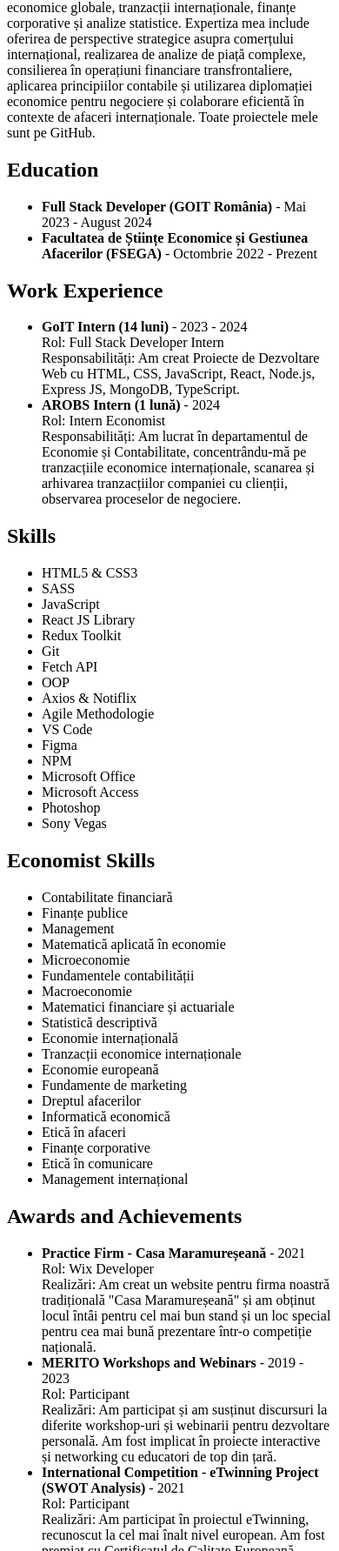
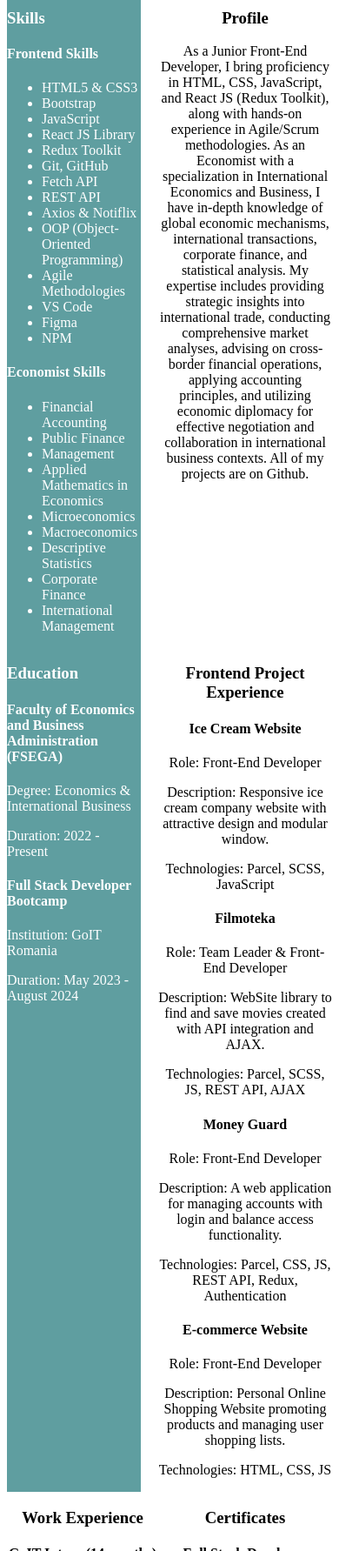
Before and after one commit to paulbud61/Personal-Portofolio, a plain HTML site: page index.html in a window 390 px wide. Shown: the part 217-2000 px from the top of the page at 87% size. Drawn offline with Linux system fonts and the light colour scheme.

Commit message:
Display Grid, Background Color

```diff
--- a/index.html
+++ b/index.html
@@ -1,216 +1,174 @@
 <!DOCTYPE html>
-<html lang="ro">
+<html lang="en">
   <head>
     <meta charset="UTF-8" />
+    <meta http-equiv="X-UA-Compatible" content="IE=edge" />
     <meta name="viewport" content="width=device-width, initial-scale=1.0" />
-    <title>My Resume</title>
+    <title>Paul-George Bud Portfolio</title>
+    <link rel="stylesheet" href="style.css" />
   </head>
   <body>
-    <header>
-      <h1>My Resume</h1>
+    <header class="header">
+      <nav class="nav-container">
+        <ul class="nav-ul">
+          <li><a href="#profile">Profile</a></li>
+          <li><a href="#projects">Projects</a></li>
+          <li><a href="#certificates">Certificates</a></li>
+          <li><a href="#work-experience">Work Experience</a></li>
+          <li><a href="#education">Education</a></li>
+        </ul>
+      </nav>
+      <hr />
+      <h1>Bud Paul-George</h1>
+      <h2>Junior Front-End Developer & Economist</h2>
     </header>
-
-    <section>
-      <h2>Summary</h2>
+    <div class="container">
+      <section id="profile">
+        <h3>Profile</h3>
         <p>
-        Ca Junior Front-End Developer, aduc o competență în HTML, CSS,
-        JavaScript și librăria React, împreună cu experiență practică în
-        metodologiile Agile/Scrum. Fiind economist cu specializare în Economie
-        Internațională și Afaceri, dețin cunoștințe profunde despre mecanismele
-        economice globale, tranzacții internaționale, finanțe corporative și
-        analize statistice. Expertiza mea include oferirea de perspective
-        strategice asupra comerțului internațional, realizarea de analize de
-        piață complexe, consilierea în operațiuni financiare transfrontaliere,
-        aplicarea principiilor contabile și utilizarea diplomației economice
-        pentru negociere și colaborare eficientă în contexte de afaceri
-        internaționale. Toate proiectele mele sunt pe GitHub.
+          As a Junior Front-End Developer, I bring proficiency in HTML, CSS,
+          JavaScript, and React JS (Redux Toolkit), along with hands-on
+          experience in Agile/Scrum methodologies. As an Economist with a
+          specialization in International Economics and Business, I have
+          in-depth knowledge of global economic mechanisms, international
+          transactions, corporate finance, and statistical analysis. My
+          expertise includes providing strategic insights into international
+          trade, conducting comprehensive market analyses, advising on
+          cross-border financial operations, applying accounting principles, and
+          utilizing economic diplomacy for effective negotiation and
+          collaboration in international business contexts. All of my projects
+          are on Github.
         </p>
       </section>
 
-    <section>
-      <h2>Education</h2>
-      <ul>
-        <li>
-          <strong>Full Stack Developer (GOIT România)</strong> - Mai 2023 -
-          August 2024
-        </li>
-        <li>
-          <strong
-            >Facultatea de Științe Economice și Gestiunea Afacerilor
-            (FSEGA)</strong
-          >
-          - Octombrie 2022 - Prezent
-        </li>
-      </ul>
-    </section>
-
-    <section>
-      <h2>Work Experience</h2>
-      <ul>
-        <li>
-          <strong>GoIT Intern (14 luni)</strong> - 2023 - 2024<br />
-          Rol: Full Stack Developer Intern<br />
-          Responsabilități: Am creat Proiecte de Dezvoltare Web cu HTML, CSS,
-          JavaScript, React, Node.js, Express JS, MongoDB, TypeScript.
-        </li>
-        <li>
-          <strong>AROBS Intern (1 lună)</strong> - 2024<br />
-          Rol: Intern Economist<br />
-          Responsabilități: Am lucrat în departamentul de Economie și
-          Contabilitate, concentrându-mă pe tranzacțiile economice
-          internaționale, scanarea și arhivarea tranzacțiilor companiei cu
-          clienții, observarea proceselor de negociere.
-        </li>
-      </ul>
-    </section>
-
-    <section>
-      <h2>Skills</h2>
+      <section id="skills">
+        <h3>Skills</h3>
+        <div>
+          <h4>Frontend Skills</h4>
           <ul>
             <li>HTML5 & CSS3</li>
-        <li>SASS</li>
+            <li>Bootstrap</li>
             <li>JavaScript</li>
             <li>React JS Library</li>
             <li>Redux Toolkit</li>
-        <li>Git</li>
+            <li>Git, GitHub</li>
             <li>Fetch API</li>
-        <li>OOP</li>
+            <li>REST API</li>
             <li>Axios & Notiflix</li>
-        <li>Agile Methodologie</li>
+            <li>OOP (Object-Oriented Programming)</li>
+            <li>Agile Methodologies</li>
             <li>VS Code</li>
             <li>Figma</li>
             <li>NPM</li>
-        <li>Microsoft Office</li>
-        <li>Microsoft Access</li>
-        <li>Photoshop</li>
-        <li>Sony Vegas</li>
           </ul>
+        </div>
+        <div>
+          <h4>Economist Skills</h4>
+          <ul>
+            <li>Financial Accounting</li>
+            <li>Public Finance</li>
+            <li>Management</li>
+            <li>Applied Mathematics in Economics</li>
+            <li>Microeconomics</li>
+            <li>Macroeconomics</li>
+            <li>Descriptive Statistics</li>
+            <li>Corporate Finance</li>
+            <li>International Management</li>
+          </ul>
+        </div>
+      </section>
+      <section id="education">
+        <h3>Education</h3>
+        <div>
+          <h4>Faculty of Economics and Business Administration (FSEGA)</h4>
+          <p>Degree: Economics & International Business</p>
+          <p>Duration: 2022 - Present</p>
+        </div>
+        <div>
+          <h4>Full Stack Developer Bootcamp</h4>
+          <p>Institution: GoIT Romania</p>
+          <p>Duration: May 2023 - August 2024</p>
+        </div>
+      </section>
+      <section id="projects">
+        <h3>Frontend Project Experience</h3>
+        <div>
+          <h4>Ice Cream Website</h4>
+          <p>Role: Front-End Developer</p>
+          <p>
+            Description: Responsive ice cream company website with attractive
+            design and modular window.
+          </p>
+          <p>Technologies: Parcel, SCSS, JavaScript</p>
+        </div>
+        <div>
+          <h4>Filmoteka</h4>
+          <p>Role: Team Leader & Front-End Developer</p>
+          <p>
+            Description: WebSite library to find and save movies created with
+            API integration and AJAX.
+          </p>
+          <p>Technologies: Parcel, SCSS, JS, REST API, AJAX</p>
+        </div>
+        <div>
+          <h4>Money Guard</h4>
+          <p>Role: Front-End Developer</p>
+          <p>
+            Description: A web application for managing accounts with login and
+            balance access functionality.
+          </p>
+          <p>Technologies: Parcel, CSS, JS, REST API, Redux, Authentication</p>
+        </div>
+        <div>
+          <h4>E-commerce Website</h4>
+          <p>Role: Front-End Developer</p>
+          <p>
+            Description: Personal Online Shopping Website promoting products and
+            managing user shopping lists.
+          </p>
+          <p>Technologies: HTML, CSS, JS</p>
+        </div>
       </section>
 
-    <section>
-      <h2>Economist Skills</h2>
-      <ul>
-        <li>Contabilitate financiară</li>
-        <li>Finanțe publice</li>
-        <li>Management</li>
-        <li>Matematică aplicată în economie</li>
-        <li>Microeconomie</li>
-        <li>Fundamentele contabilității</li>
-        <li>Macroeconomie</li>
-        <li>Matematici financiare și actuariale</li>
-        <li>Statistică descriptivă</li>
-        <li>Economie internațională</li>
-        <li>Tranzacții economice internaționale</li>
-        <li>Economie europeană</li>
-        <li>Fundamente de marketing</li>
-        <li>Dreptul afacerilor</li>
-        <li>Informatică economică</li>
-        <li>Etică în afaceri</li>
-        <li>Finanțe corporative</li>
-        <li>Etică în comunicare</li>
-        <li>Management internațional</li>
-      </ul>
+      <section id="certificates">
+        <h3>Certificates</h3>
+        <div>
+          <h4>Full Stack Developer Certificate</h4>
+          <p>Institution: GoIT Romania</p>
+          <p>Duration: 15 months</p>
+          <p>
+            Technologies: HTML, CSS, JavaScript, React JS, MERN development,
+            Redux, GitHub, Git
+          </p>
+        </div>
       </section>
 
-    <section>
-      <h2>Awards and Achievements</h2>
-      <ul>
-        <li>
-          <strong>Practice Firm - Casa Maramureșeană</strong> - 2021<br />
-          Rol: Wix Developer<br />
-          Realizări: Am creat un website pentru firma noastră tradițională "Casa
-          Maramureșeană" și am obținut locul întâi pentru cel mai bun stand și
-          un loc special pentru cea mai bună prezentare într-o competiție
-          națională.
-        </li>
-        <li>
-          <strong>MERITO Workshops and Webinars</strong> - 2019 - 2023<br />
-          Rol: Participant<br />
-          Realizări: Am participat și am susținut discursuri la diferite
-          workshop-uri și webinarii pentru dezvoltare personală. Am fost
-          implicat în proiecte interactive și networking cu educatori de top din
-          țară.
-        </li>
-        <li>
-          <strong
-            >International Competition - eTwinning Project (SWOT
-            Analysis)</strong
-          >
-          - 2021<br />
-          Rol: Participant<br />
-          Realizări: Am participat în proiectul eTwinning, recunoscut la cel mai
-          înalt nivel european. Am fost premiat cu Certificatul de Calitate
-          Europeană pentru excelență.
-        </li>
-        <li>
-          <strong
-            >International Competition - Club Francophone d'Affaires de
-            Cluj</strong
-          >
-          - 2021<br />
-          Rol: Participant<br />
-          Realizări: Am reprezentat firma Energom în secțiunea de telework și
-          tehnologie și am obținut locul doi cu proiectul intitulat "PRENEZ LE
-          GOUVERNAIL POUR LE TELETRAVAIL".
-        </li>
-        <li>
-          <strong
-            >National Competition - Legal Education for High School
-            Students</strong
-          >
-          - 2021<br />
-          Rol: Participant<br />
-          Realizări: Am participat la o competiție națională axată pe educația
-          juridică. Am obținut perspective valoroase asupra aspectelor legale
-          ale afacerilor, îmbunătățindu-mi înțelegerea dreptului.
-        </li>
-      </ul>
+      <section id="work-experience">
+        <h3>Work Experience</h3>
+        <div>
+          <h4>GoIT Intern (14 months)</h4>
+          <p>Role: Full Stack Developer Intern</p>
+          <p>
+            Description: Worked on Web Development Projects with technologies
+            like HTML, CSS, JavaScript, React, Node.js, Express, MongoDB,
+            TypeScript.
+          </p>
+        </div>
+        <div>
+          <h4>AROBS Transilvania Software Intern (1 month)</h4>
+          <p>Role: Economist Intern</p>
+          <p>
+            Description: Worked in the Economics and Accounting department,
+            focusing on International Economic Transactions and corporate
+            analysis.
+          </p>
+        </div>
       </section>
-
-    <section>
-      <h2>Frontend Project Experience</h2>
-      <ul>
-        <li>
-          <strong>Ice Cream [PARCEL, SCSS, JS]</strong> - 2023<br />
-          Rol: Front-End Developer<br />
-          Detalii: Website-ul unei companii de înghețată cu layout responsiv,
-          meniu tip burger, fereastră modală și un design atractiv.
-        </li>
-        <li>
-          <strong>Filmoteka [PARCEL, SCSS, JS, REST API, AJAX]</strong> -
-          2023<br />
-          Rol: Team Leader Front-End Developer<br />
-          Detalii: Librărie de filme online pentru a găsi și salva filme de
-          vizionat mai târziu, creată cu API. Site-ul are un design util, cu
-          funcționalități de căutare de titluri și pagini de descriere a
-          filmelor. Utilizatorul poate adăuga filmele în lista de vizionat sau
-          în lista celor vizionate.
-        </li>
-        <li>
-          <strong
-            >Money Guard [PARCEL, CSS, JS, REST API, React Redux Toolkit,
-            Authentication]</strong
-          >
-          - 2024<br />
-          Rol: Front-End Developer<br />
-          Detalii: Aplicație Web pentru administrarea banilor. Funcționalități:
-          autentificare, vizualizarea soldului contului.
-        </li>
-        <li>
-          <strong>E-commerce [HTML, CSS, JS]</strong> - 2023 - Prezent<br />
-          Rol: Front-End Developer<br />
-          Detalii: Website pentru Shopping Online personal, exclusiv alte
-          proiecte care sunt legate de Bootcamp (toate pe GitHub). Promovează
-          produse și are toate funcționalitățile necesare pentru un site de
-          cumpărături. În curs de dezvoltare (lucru în progres pe celelalte
-          pagini și funcționalitatea JavaScript).
-        </li>
-      </ul>
-    </section>
+    </div>
 
     <footer>
-      <p>© 2024 My Resume - All rights reserved.</p>
-      <a href="contact.html">Contact</a> | <a href="hobbies.html">Hobbies</a>
+      <p>Contact: paulbud61@gmail.com | LinkedIn | GitHub</p>
+      <p>Location: Cluj-Napoca</p>
     </footer>
   </body>
 </html>
--- /dev/null
+++ b/style.css
@@ -0,0 +1,57 @@
+@media (max-width: 425px) {
+  #profile {
+    min-width: 200px;
+    max-width: 300px;
+  }
+}
+.header {
+  text-align: center;
+}
+.nav-ul {
+  display: flex;
+  list-style: none;
+  margin: 0 auto;
+  justify-content: space-around;
+  flex-wrap: wrap;
+}
+
+.container {
+  display: grid;
+  grid-template-columns: repeat(2, 1fr);
+}
+
+#profile {
+  order: 2;
+}
+
+#skills,
+#education {
+  background-color: cadetblue;
+  color: white;
+  margin-right: 20px;
+}
+
+#skills {
+  order: 1;
+}
+#education {
+  order: 3;
+}
+
+#certificates {
+  order: 6;
+}
+#work-experience {
+  order: 5;
+}
+#projects {
+  order: 4;
+}
+
+#profile,
+#certificates,
+#work-experience,
+#projects {
+  text-align: center;
+  margin: 0 auto;
+}
```
Lines whose indentation alone changed are shown as unchanged.
